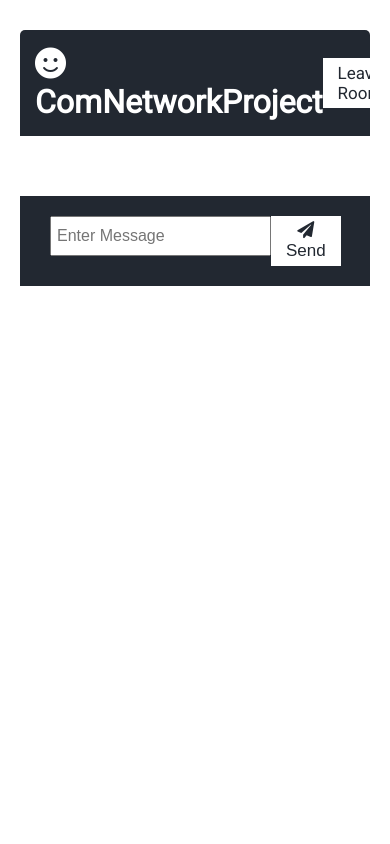
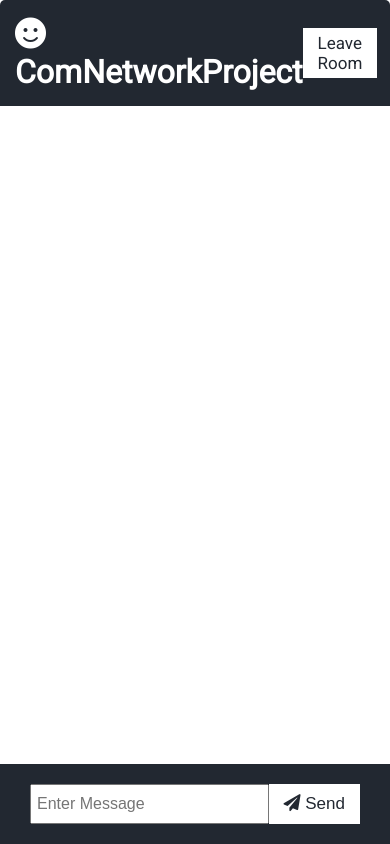
Before and after one commit to reisenx/COMP-NETWORK-PROJECT, a website: page public/chat.html in a window 390 px wide. Drawn offline with nearby package versions, Linux system fonts and the light colour scheme; no server answers.

Commit message:
Update chat page title and enhance layout responsiveness

```diff
--- a/public/chat.html
+++ b/public/chat.html
@@ -5,7 +5,7 @@
   <meta name="viewport" content="width=device-width, initial-scale=1.0">
   <link rel="stylesheet" href="https://cdnjs.cloudflare.com/ajax/libs/font-awesome/5.12.1/css/all.min.css" integrity="sha256-mmgLkCYLUQbXn0B1SRqzHar6dCnv9oZFPEC1g1cwlkk=" crossorigin="anonymous" />
   <link rel="stylesheet" href="css/style.css">
-  <title>ChatCord App</title>
+  <title>Chat App - ComNetworkProject</title>
 </head>
 <body>
   <div class="chat-container">
--- a/public/css/style.css
+++ b/public/css/style.css
@@ -18,7 +18,8 @@ body {
 	font-family: 'Roboto', sans-serif;
 	font-size: 16px;
 	background: var(--light-color);
-	margin: 20px;
+	margin: 0;
+	min-height: 100vh;
 }
 
 ul {
@@ -41,10 +42,14 @@ a {
 /* Chat Page */
 
 .chat-container {
-	max-width: 1100px;
+	width: 100%;
+	max-width: none;
+	height: 100vh;
 	background: #fff;
-	margin: 30px auto;
+	margin: 0;
 	overflow: hidden;
+	display: flex;
+	flex-direction: column;
 }
 
 .chat-header {
@@ -61,6 +66,8 @@ a {
 .chat-main {
 	display: grid;
 	grid-template-columns: 1fr 3fr;
+	flex: 1;
+	min-height: 0;
 }
 
 .chat-sidebar {
@@ -87,8 +94,8 @@ a {
 
 .chat-messages {
 	padding: 30px;
-	max-height: 500px;
-	overflow-y: scroll;
+	height: 100%;
+	overflow-y: auto;
 }
 
 .chat-messages .message {
@@ -129,8 +136,12 @@ a {
 /* Join Page */
 .join-container {
 	max-width: 500px;
-	margin: 80px auto;
+	margin: 0 auto;
+	min-height: 100vh;
 	color: #fff;
+	display: flex;
+	flex-direction: column;
+	justify-content: center;
 }
 
 .join-header {
```
